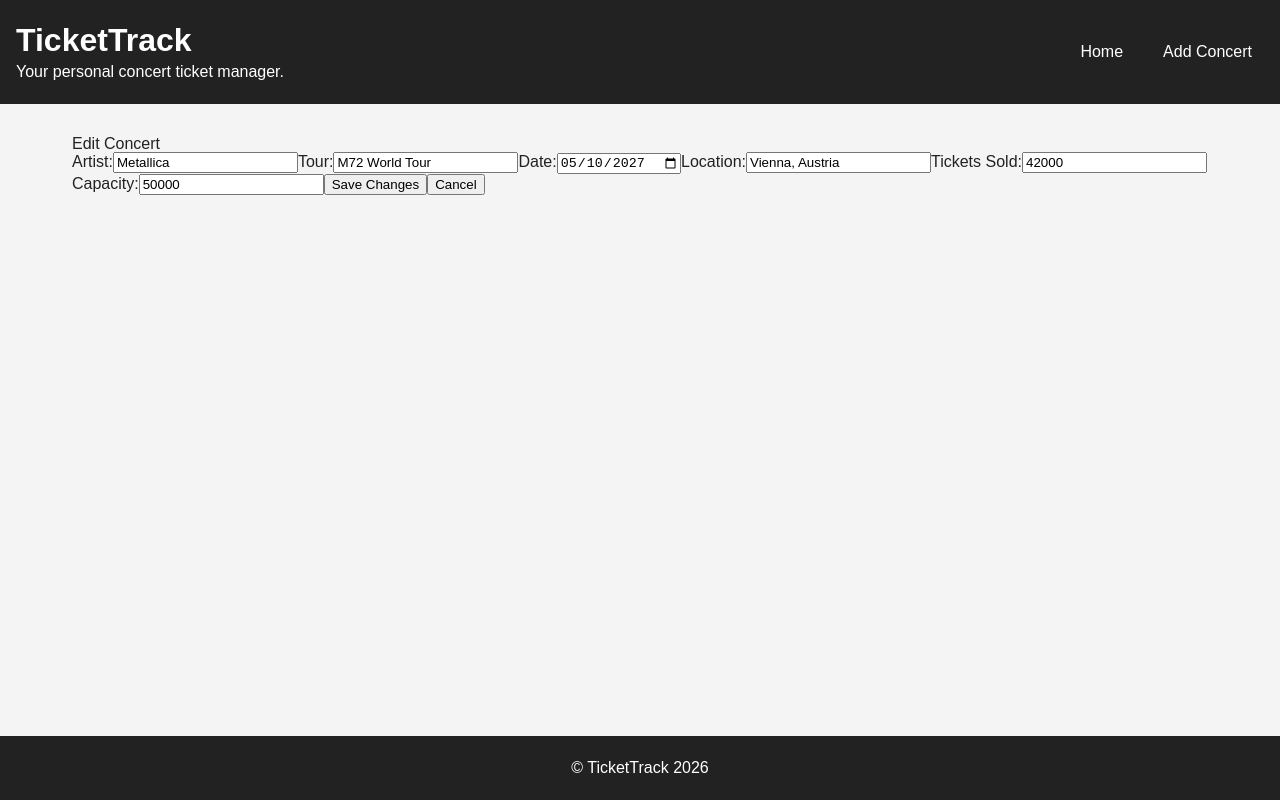
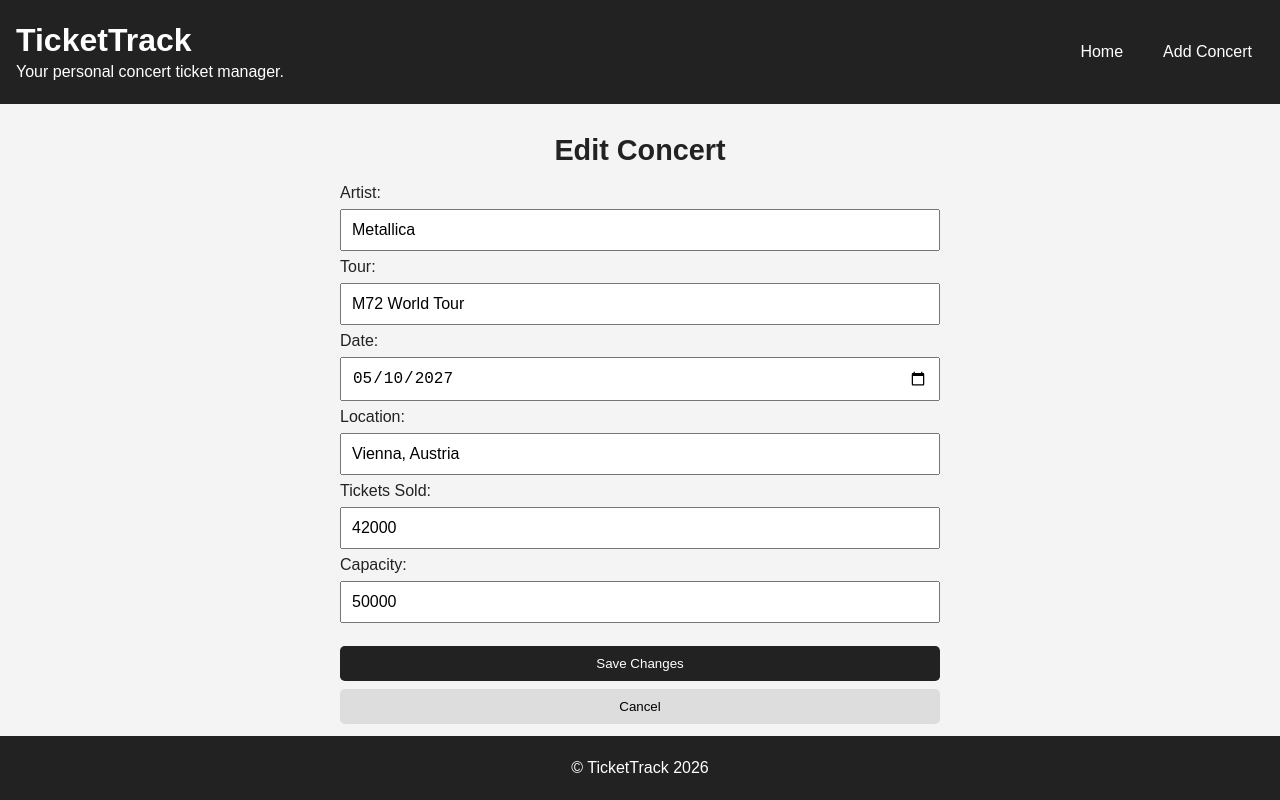
Before and after one commit to Spiritus93/TicketTrack, a React (Vite) app: page /edit-concert/1 in a window 1280 px wide. Built offline with nearby package versions, Linux system fonts and the light colour scheme; data requests are answered from the project's data file.

Commit message:
Added styling for edit form

```diff
--- a/src/pages/EditConcert/EditConcert.jsx
+++ b/src/pages/EditConcert/EditConcert.jsx
@@ -1,3 +1,4 @@
+import "./EditConcert.scss";
 import { useNavigate, useParams } from "react-router-dom";
 import { useEffect, useState } from "react";
 
@@ -104,7 +105,7 @@ const EditConcert = () => {
     };
 
     return(
-        <section className="concerts">
+        <section className="edit-concert">
             <h2>Edit Concert</h2>
             <form onSubmit={handleSubmit}>
                 <label htmlFor="artist">Artist:</label>
@@ -221,8 +222,10 @@ const EditConcert = () => {
                     </span>
                 )}
 
-                <button type="submit">Save Changes</button>
-                <button type="button" onClick={handleCancel}>Cancel</button>
+                <button className="save-button" type="submit">Save Changes</button>
+                <button className="cancel-button" type="button" onClick={handleCancel}>
+                    Cancel
+                </button>
             </form>
         </section>
     )
--- a/src/pages/EditConcert/EditConcert.scss
+++ b/src/pages/EditConcert/EditConcert.scss
@@ -0,0 +1,47 @@
+.edit-concert {
+  width: 100%;
+  max-width: 600px;
+  margin: 0 auto;
+
+  h2 {
+    font-size: 1.8rem;
+    font-weight: bold;
+    text-align: center;
+    margin-bottom: 20px;
+  }
+
+  form {
+    display: flex;
+    flex-direction: column;
+    gap: 8px;
+  }
+
+  input {
+    padding: 10px;
+    font-size: 1rem;
+  }
+
+  .save-button {
+    background-color: #222;
+    color: white;
+    border: none;
+    border-radius: 0.3rem;
+    margin-top: 15px;
+    padding: 10px;
+    cursor: pointer;
+  }
+
+  .cancel-button {
+    background-color: #ddd;
+    border: none;
+    border-radius: 0.3rem;
+    padding: 10px;
+    cursor: pointer;
+  }
+
+  .form-error {
+    text-align: center;
+    color: red;
+    font-size: 0.9rem;
+  }
+}
```
Also changed, not shown: src/assets/cover-image.jpg (added).
